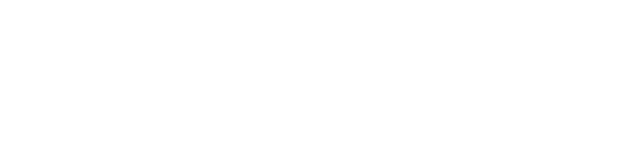
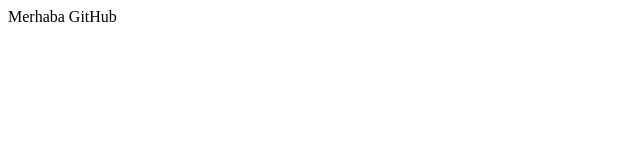
Before and after one commit to SabihaYldz/Project1, a plain HTML site: page index.html in a window 1280 px wide. Shown: the whole page, without its empty margins (0-640 px from the left). Drawn offline with Linux system fonts and the light colour scheme.

Commit message:
açılış mesajı eklendi

```diff
--- a/index.html
+++ b/index.html
@@ -1,7 +1,7 @@
 <html>
     <head></head>
     <div>
-
+        <p>Merhaba GitHub</p>
     </div>
     <body></body>
 </html>
```
